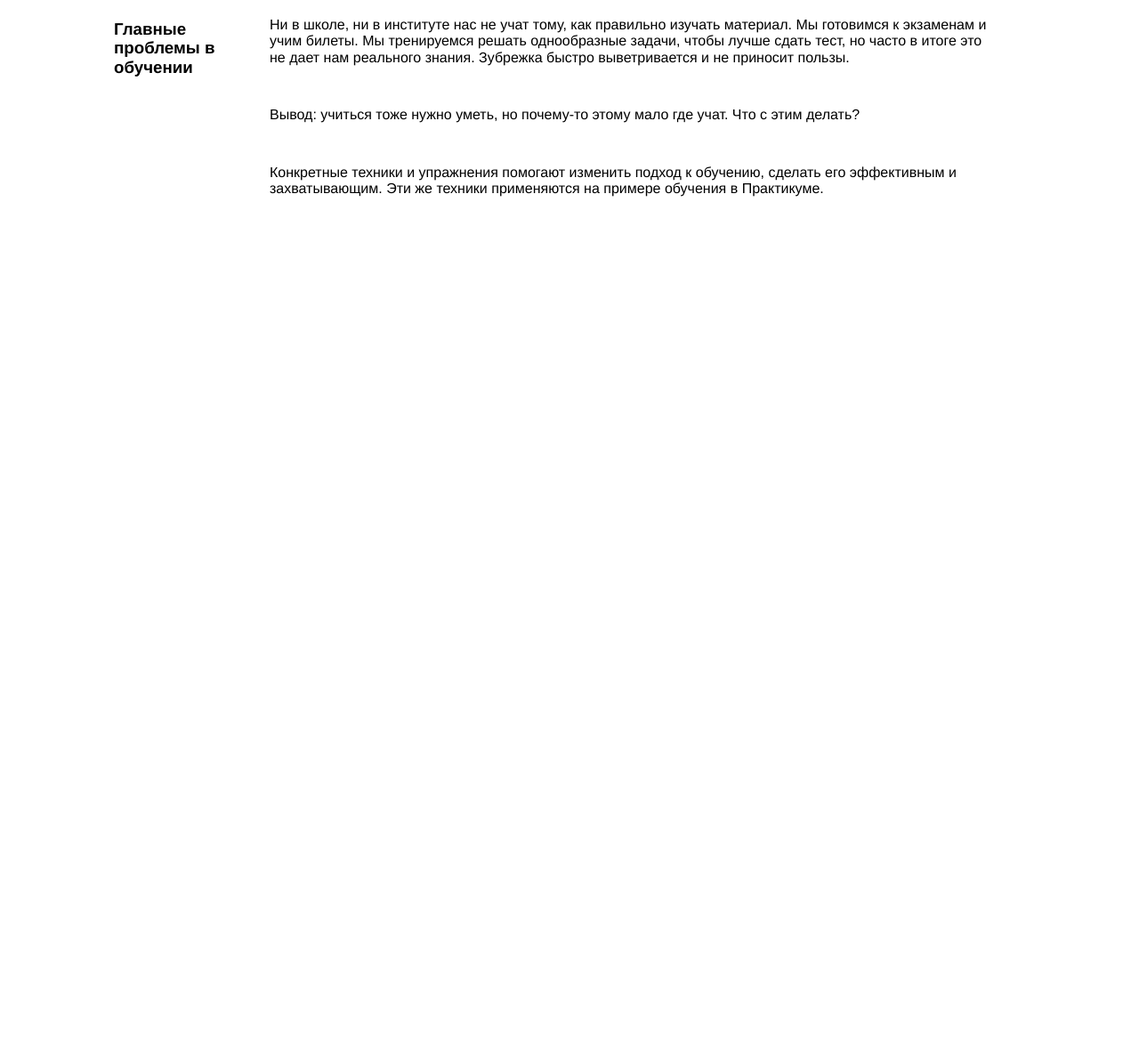
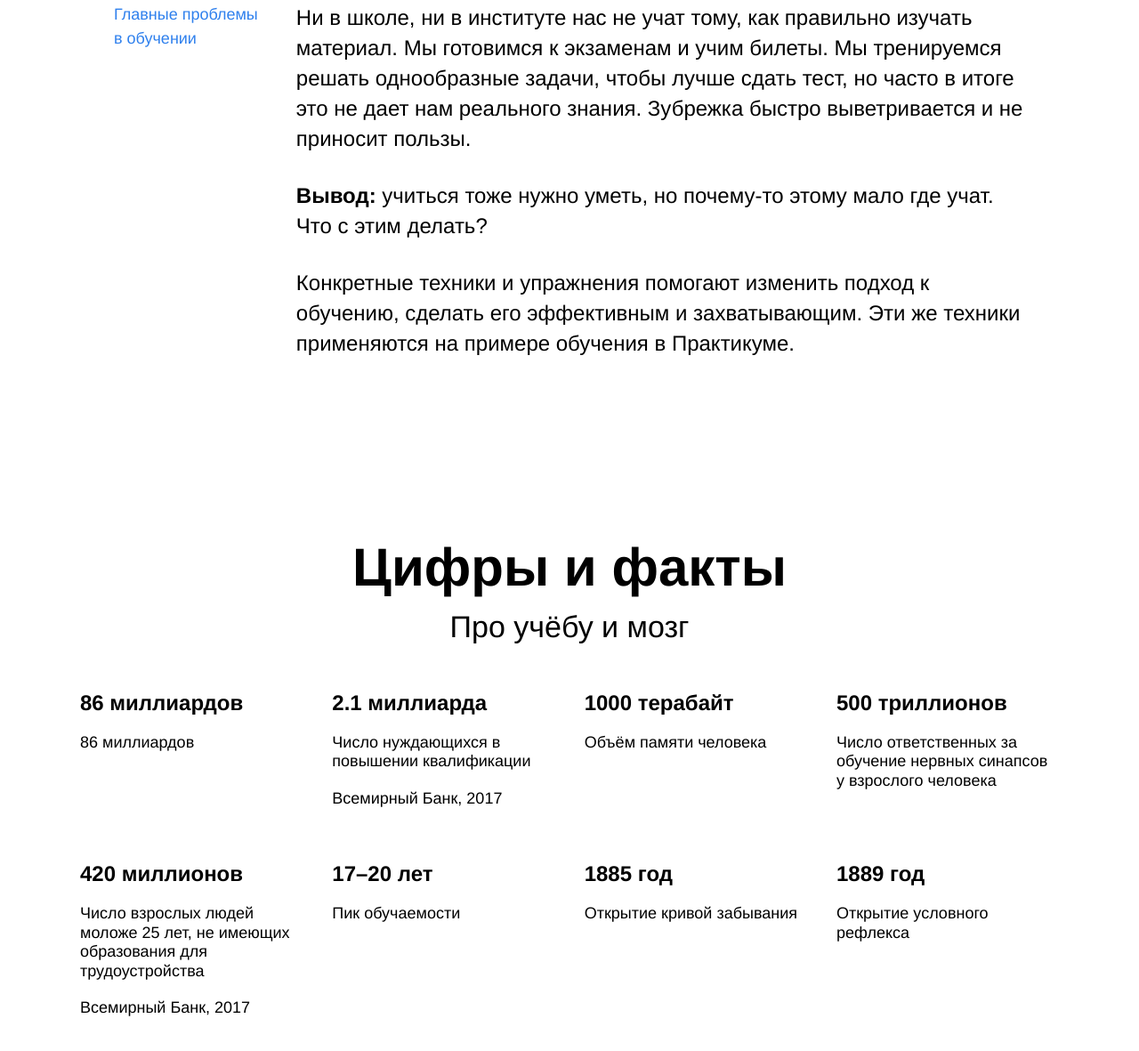
Before and after one commit to Nardosha/how-to-learn, a plain HTML site: page index.html in a window 1280 px wide. Shown: the part 883-2064 px from the top of the page at 89% size. Before the commit the page ends 1220 px from the top, so only its background shows below. Drawn offline with Linux system fonts and the light colour scheme.

Commit message:
feat: add digits section and styles

```diff
--- a/index.html
+++ b/index.html
@@ -27,7 +27,7 @@
     <div class="header__square-pic"></div>
   </header>
   <main class="main">
-    <section class="main__description">
+    <section class="description">
       <div class="two-columns">
         <h3 class="two-columns__brief">Главные проблемы в обучении</h3>
         <div class="two-columns__main-text">
@@ -45,6 +45,53 @@
         </div>
       </div>
     </section>
+    <section class="digits">
+      <h2 class="title digits__title">Цифры и факты</h2>
+      <h3 class="subtitle digits__subtitle">Про учёбу и мозг</h3>
+      <div class="table">
+        <div class="table__cell">
+          <h4 class="table__heading">86 миллиардов</h4>
+          <p class="table__text">86 миллиардов</p>
+        </div>
+
+        <div class="table__cell">
+          <h4 class="table__heading">2.1 миллиарда</h4>
+          <p class="table__text">Число нуждающихся в повышении квалификации</p>
+          <p class="table__text">Всемирный Банк, 2017</p>
+        </div>
+
+        <div class="table__cell">
+          <h4 class="table__heading">1000 терабайт</h4>
+          <p class="table__text">Объём памяти человека</p>
+        </div>
+
+        <div class="table__cell">
+          <h4 class="table__heading">500 триллионов</h4>
+          <p class="table__text">Число ответственных за обучение нервных синапсов у взрослого человека</p>
+        </div>
+
+        <div class="table__cell">
+          <h4 class="table__heading">420 миллионов</h4>
+          <p class="table__text">Число взрослых людей моложе 25 лет, не имеющих образования для трудоустройства</p>
+          <p class="table__text">Всемирный Банк, 2017</p>
+        </div>
+
+        <div class="table__cell">
+          <h4 class="table__heading">17–20 лет</h4>
+          <p class="table__text">Пик обучаемости</p>
+        </div>
+
+        <div class="table__cell">
+          <h4 class="table__heading">1885 год </h4>
+          <p class="table__text">Открытие кривой забывания</p>
+        </div>
+
+        <div class="table__cell">
+          <h4 class="table__heading">1889 год </h4>
+          <p class="table__text">Открытие условного рефлекса</p>
+        </div>
+      </div>
+    </section>
   </main>
   <footer class="footer"></footer>
 </div>
--- a/styles/style.css
+++ b/styles/style.css
@@ -10,7 +10,6 @@
 }
 
 /*-------------------HEADER--------------------*/
-/*--------------------MAIN---------------------*/
 /*-------------------FOOTER--------------------*/
 
 .header {
@@ -80,10 +79,12 @@
 
 /*--------------------MAIN---------------------*/
 .main {
-  //
+/ /
 }
 
-.main__description {
+/* description */
+
+.description {
   display: flex;
   flex-direction: column;
   justify-content: space-between;
@@ -95,28 +96,116 @@
 .two-columns {
   width: 80%;
   display: flex;
+  justify-content: space-between;
+  align-items: flex-start;
+}
 
-}
 .two-columns__brief {
+  font-size: 18px;
+  line-height: 1.5;
+  font-weight: normal;
+  padding: 0;
+  margin: 0;
   width: 175px;
+  color: #2f80ed;
+
 }
 
 .two-columns__main-text {
   width: 80%;
   min-width: 784px;
-  display: flex;
-  flex-direction: column;
-  justify-content: space-between;
-  align-items: flex-start;
 }
 
-.two-columns__paragraph {}
+.two-columns__paragraph {
+  margin: 0;
+  padding: 0;
+  font-size: 24px;
+  line-height: 34px;
+  font-weight: normal;
+}
 
 .two-columns__paragraph:not(:last-of-type) {
   margin-bottom: 30px;
 }
 
-.two-columns__span-accent {}
+.two-columns__span-accent {
+  font-size: 24px;
+  line-height: 34px;
+  font-weight: 600;
+}
+
+/* digits */
+
+.digits {
+  padding: 100px 0;
+  margin: 0 auto;
+  text-align: center;
+}
+
+.title {
+  font-size: 60px;
+  line-height: 1.15;
+  font-weight: 600;
+  padding: 0;
+  margin: 0 auto 20px;
+  width: 60%;
+}
+
+.subtitle {
+  font-size: 34px;
+  line-height: 24px;
+  font-weight: normal;
+  padding: 0;
+  margin: 0 auto;
+}
+
+.digits__title {
+  margin: 0 auto 20px;
+  width: 60%;
+}
+
+.digits__subtitle {
+  width: 60%;
+}
+
+.table {
+  display: flex;
+  flex-wrap: wrap;
+  align-items: flex-start;
+  align-content: center;
+  justify-content: space-between;
+  max-width: 1100px;
+  margin: 0 auto;
+}
+
+.table__cell {
+  margin-top: 60px;
+  width: 250px;
+  text-align: left;
+}
+
+.table__heading {
+  font-size: 24px;
+  line-height: 1.15;
+  font-weight: 600;
+
+  padding: 0;
+  margin: 0 0 20px 0;
+
+}
+
+.table__text {
+  font-size: 18px;
+  line-height: 1.2;
+  font-weight: normal;
+  padding: 0;
+  margin: 0;
+}
+
+.table__text:not(:last-of-type) {
+  margin: 0 0 20px 0;
+}
+
 /* и элемента с модификатором вида ключ-значение */
 .table__cell_theme_dark {
   width: 200px;
@@ -124,3 +213,6 @@
   margin-right: 0;
   margin-top: 80px;
 }
+
+
+/* feynman */
```
